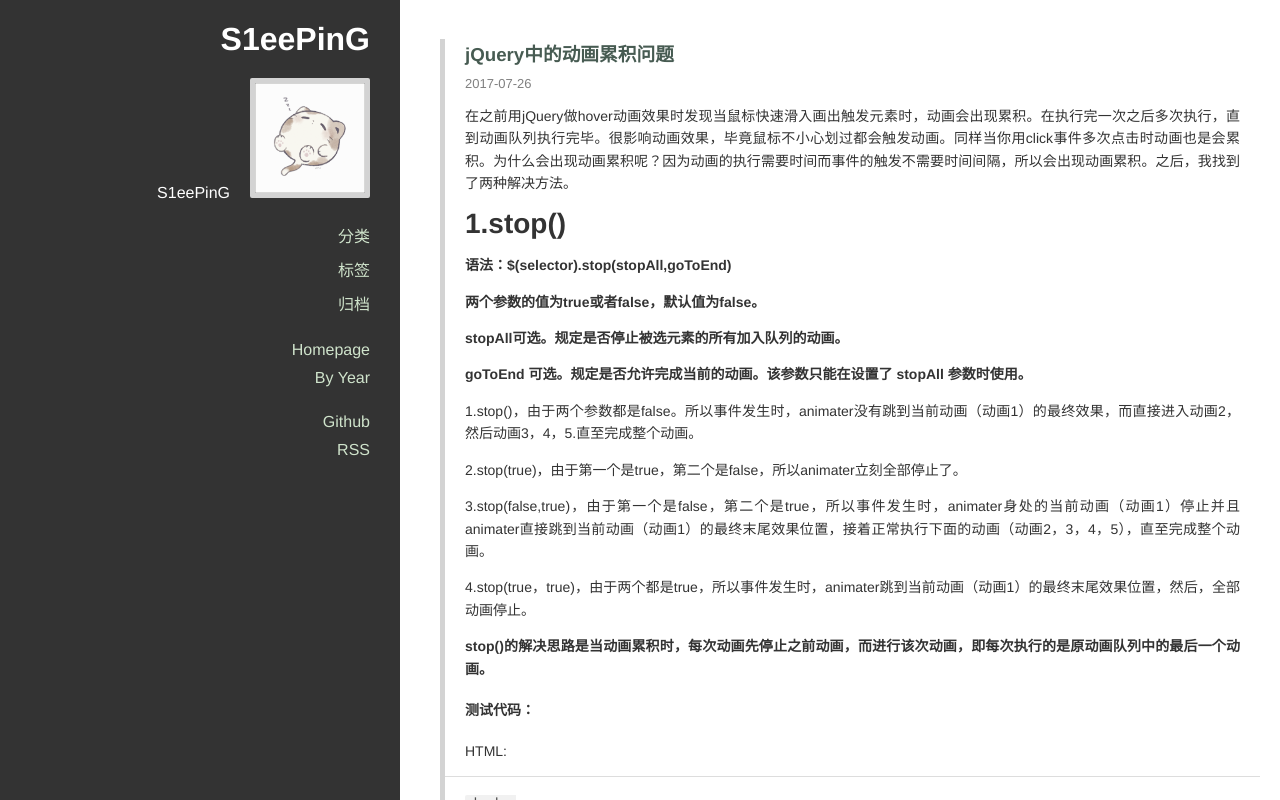
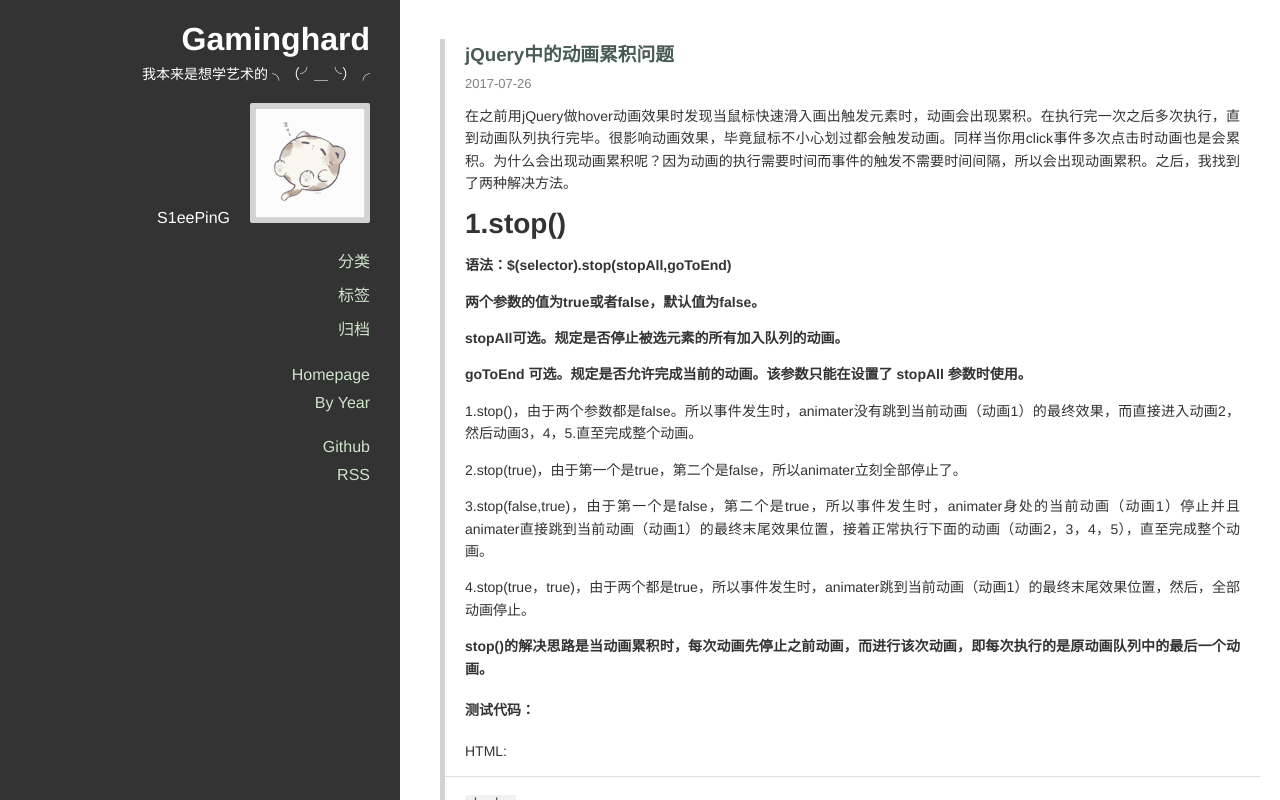
Before and after one commit to Gaminghard/Gaminghard.github.io, a plain HTML site: page index.html in a window 1280 px wide. Drawn offline with nearby package versions, Linux system fonts and the light colour scheme.

Commit message:
Site updated: 2017-07-26 21:10:44

```diff
--- a/index.html
+++ b/index.html
@@ -8,19 +8,19 @@
 
 <title>
 
-    S1eePinG
+    Gaminghard
 
 </title>
 
 <meta property="og:type" content="website">
-<meta property="og:title" content="S1eePinG">
+<meta property="og:title" content="Gaminghard">
 <meta property="og:url" content="http://yoursite.com/index.html">
-<meta property="og:site_name" content="S1eePinG">
+<meta property="og:site_name" content="Gaminghard">
 <meta name="twitter:card" content="summary">
-<meta name="twitter:title" content="S1eePinG">
+<meta name="twitter:title" content="Gaminghard">
 
 
-  <link rel="alternative" href="/atom.xml" title="S1eePinG" type="application/atom+xml">
+  <link rel="alternative" href="/atom.xml" title="Gaminghard" type="application/atom+xml">
 
 
 
@@ -47,13 +47,17 @@
     <span class="icon-bar"></span>
     <span class="icon-bar"></span>
   </button>
-  <a class="title" href="/">S1eePinG</a>
+  <a class="title" href="/">Gaminghard</a>
 </div>
 
   <div class="main-container">
     <div class="sidebar">
   <div class="header">
-    <h1 class="title"><a href="/">S1eePinG</a></h1>
+    <h1 class="title"><a href="/">Gaminghard</a></h1>
+
+      <p class="subtitle">
+        我本来是想学艺术的  ╮（╯＿╰）╭
+      </p>
 
     <div class="info">
       <div class="content">
@@ -255,7 +259,7 @@
 
           <div class="main-footer">
 
-    © 2017 S1eePinG - Powered by <a href="http://hexo.io" target="_blank">Hexo</a> - Theme <a href="https://github.com/denjones/hexo-theme-chan" target="_blank">Chan</a>
+    © 2017 Gaminghard - Powered by <a href="http://hexo.io" target="_blank">Hexo</a> - Theme <a href="https://github.com/denjones/hexo-theme-chan" target="_blank">Chan</a>
 
 </div>
 
```
Also changed, not shown: 2017/07/26/jQuery中的动画累积问题/index.html (+9 -5 lines), archives/2017/07/index.html (+11 -7 lines), archives/2017/index.html (+11 -7 lines), archives/index.html (+11 -7 lines).
